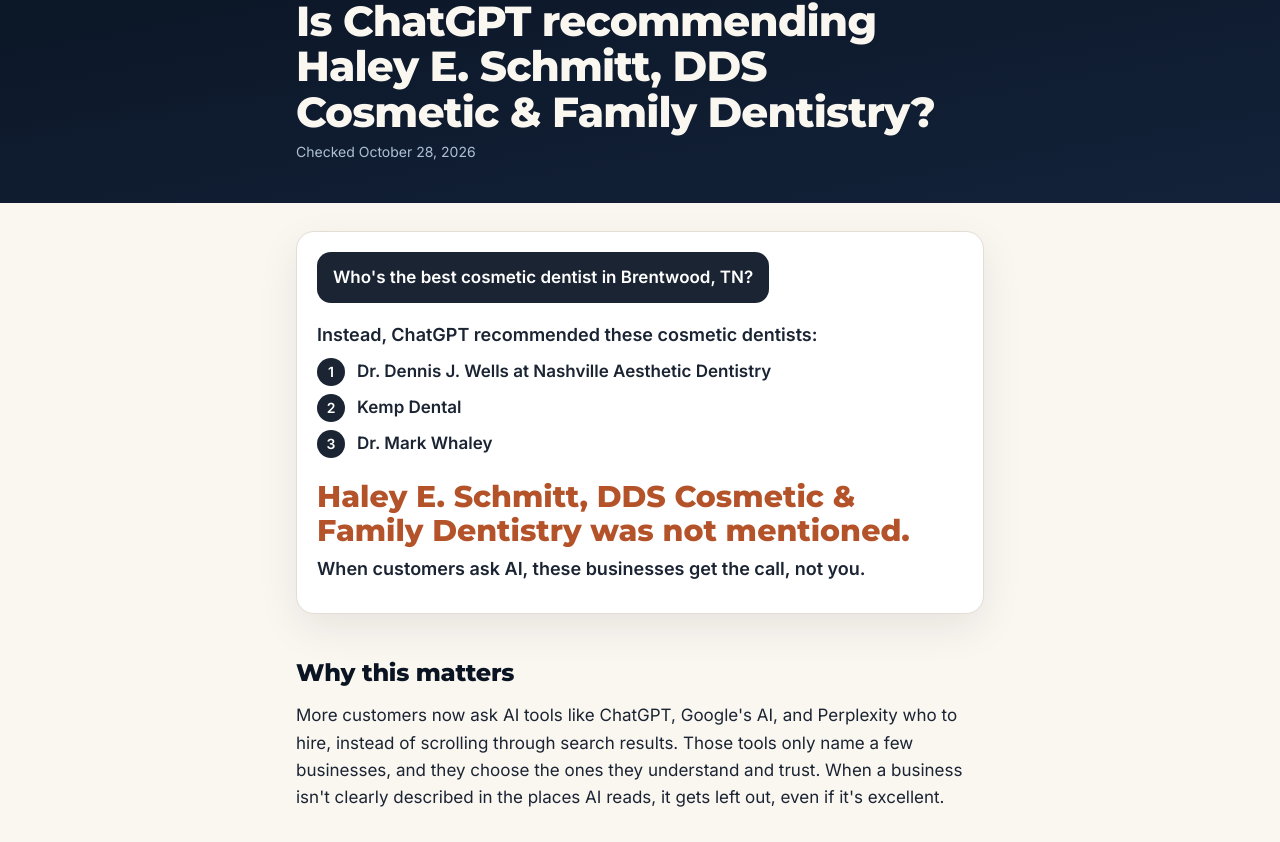
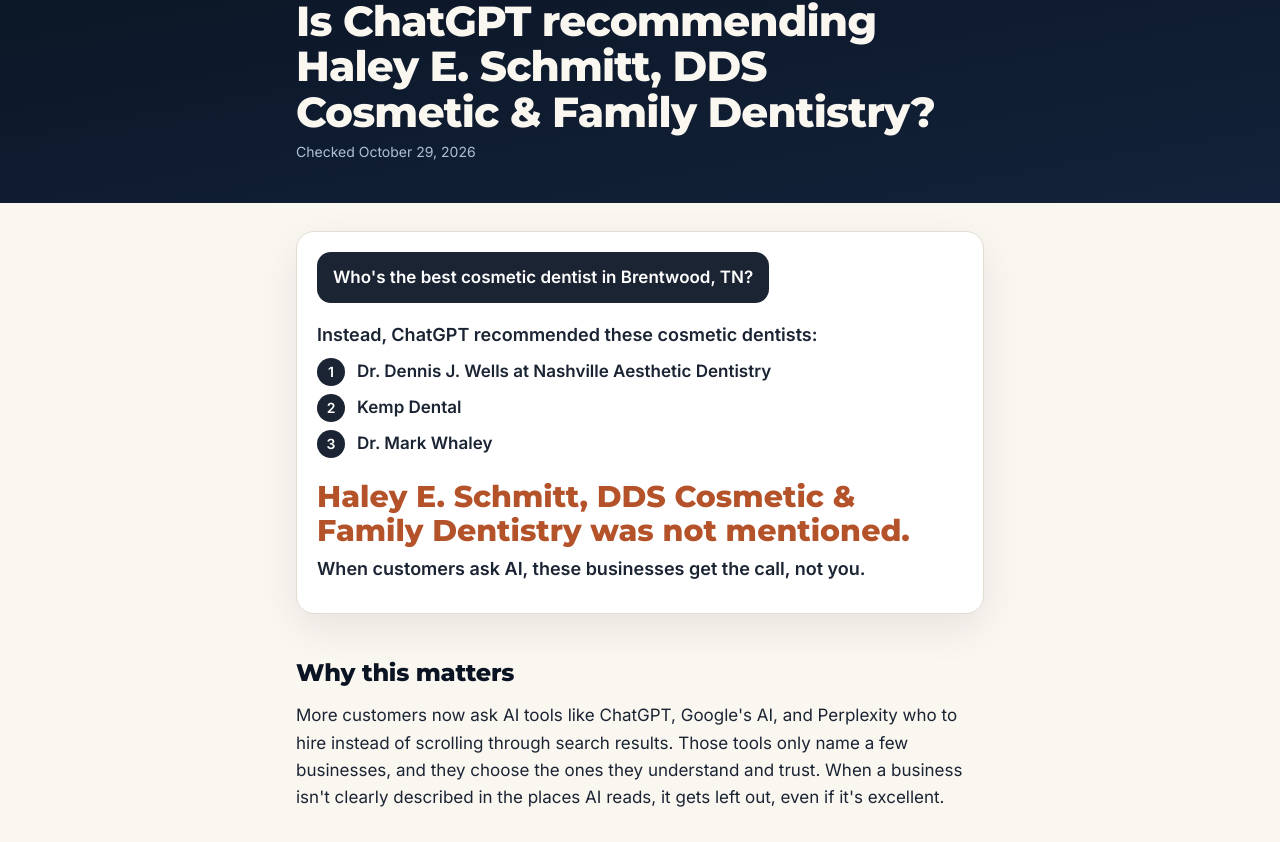
Before and after one commit to GeoRoll/geo-portal, a Jekyll site: the page built from audits/haley-e-schmitt-dds-cosmetic-family-dentistry-brentwood-f7860d2dc0a3/index.html, in a window 1280 px wide and 1400 px high. Shown: the part 104-946 px from the top of the window. Built offline with Jekyll 4.4.1, drawn with Linux system fonts in a browser that asks for light colours; some of the changed text lies outside the part shown.

Commit message:
Refresh audit Haley E. Schmitt, DDS Cosmetic & Family Dentistry

```diff
--- a/audits/haley-e-schmitt-dds-cosmetic-family-dentistry-brentwood-f7860d2dc0a3/index.html
+++ b/audits/haley-e-schmitt-dds-cosmetic-family-dentistry-brentwood-f7860d2dc0a3/index.html
@@ -37,14 +37,14 @@
 footer{color:var(--muted);font-size:13px;border-top:1px solid var(--line);padding-block:18px;margin-top:40px}
 </style></head><body>
 <header><div class="wrap"><div class="brand">GEOROLL</div><div class="eyebrow">Free AI search check</div>
-<h1>Is ChatGPT recommending Haley E. Schmitt, DDS Cosmetic &amp; Family Dentistry?</h1><div class="date">Checked October 28, 2026</div></div></header>
+<h1>Is ChatGPT recommending Haley E. Schmitt, DDS Cosmetic &amp; Family Dentistry?</h1><div class="date">Checked October 29, 2026</div></div></header>
 <main><div class="wrap">
 <div class="chat"><div class="q">Who&#x27;s the best cosmetic dentist in Brentwood, TN?</div>
 <div class="lbl">Instead, ChatGPT recommended these cosmetic dentists:</div><ol><li><span class="num">1</span><span>Dr. Dennis J. Wells at Nashville Aesthetic Dentistry</span></li><li><span class="num">2</span><span>Kemp Dental</span></li><li><span class="num">3</span><span>Dr. Mark Whaley</span></li></ol>
 <div class="verdict">Haley E. Schmitt, DDS Cosmetic &amp; Family Dentistry was not mentioned.</div><div class="lbl" style="margin-top:8px">When customers ask AI, these businesses get the call, not you.</div></div>
 
 <h2>Why this matters</h2>
-<p>More customers now ask AI tools like ChatGPT, Google's AI, and Perplexity who to hire, instead of scrolling through search results. Those tools only name a few businesses, and they choose the ones they understand and trust. When a business isn't clearly described in the places AI reads, it gets left out, even if it's excellent.</p>
+<p>More customers now ask AI tools like ChatGPT, Google's AI, and Perplexity who to hire instead of scrolling through search results. Those tools only name a few businesses, and they choose the ones they understand and trust. When a business isn't clearly described in the places AI reads, it gets left out, even if it's excellent.</p>
 
 <h2>How GeoRoll fixes it</h2>
 <ul class="fix">
@@ -58,5 +58,5 @@
 
 <div class="cta"><h2>Ready to be the business AI recommends?</h2><p>Try GeoRoll risk-free for 24 hours.</p><a class="btn" href="https://georoll.lemonsqueezy.com/checkout/buy/3d1cb329-b98d-4977-9238-4ab86fe7f325">Get Haley E. Schmitt, DDS Cosmetic &amp; Family Dentistry recommended →</a></div>
 
-<footer>This check used ChatGPT with live web search on October 28, 2026. AI answers change over time and can differ by person and location. GeoRoll, Rollout LLC.</footer>
+<footer>This check used ChatGPT with live web search on October 29, 2026. AI answers change over time and can differ by person and location. GeoRoll, Rollout LLC.</footer>
 </div></main></body></html>{% endraw %}
```
